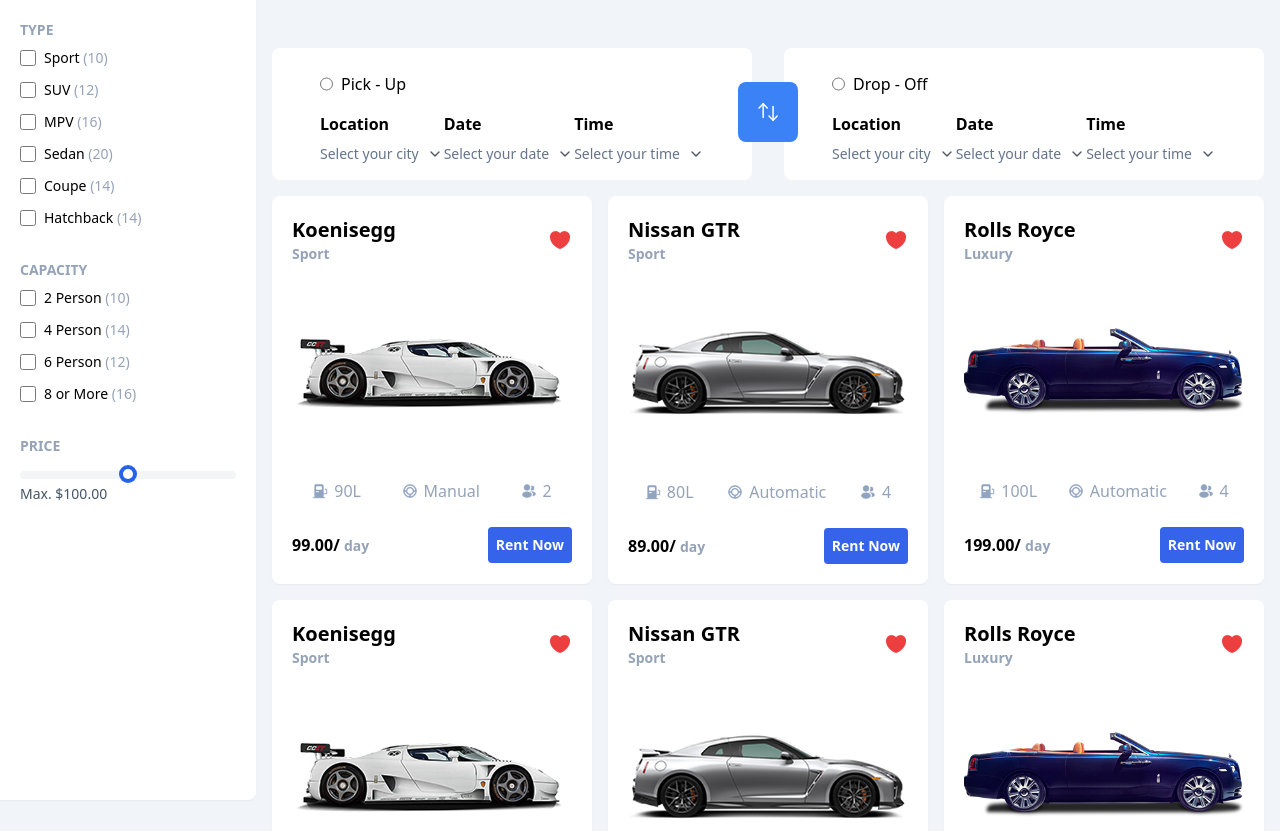
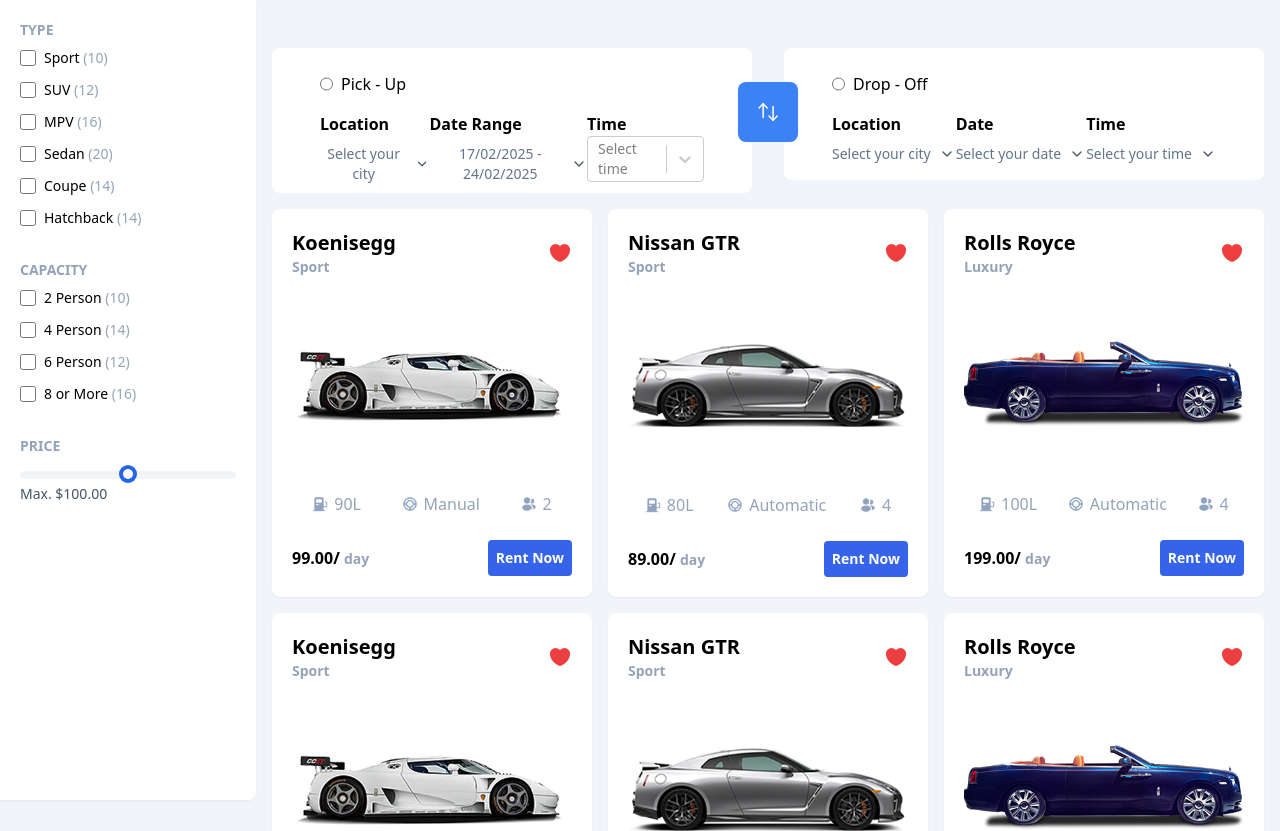
Before and after one commit to zendParadox/morent-fe, a React (Vite) app: page /category in a window 1280 px wide. Shown: the top 831 px of the page. Built offline with nearby package versions, Linux system fonts and the light colour scheme.

Commit message:
update: SortCard.jsx

```diff
--- a/package.json
+++ b/package.json
@@ -10,9 +10,12 @@
     "preview": "vite preview"
   },
   "dependencies": {
+    "date-fns": "^4.1.0",
     "react": "^19.0.0",
+    "react-date-range": "^2.0.1",
     "react-dom": "^19.0.0",
-    "react-router-dom": "^7.2.0"
+    "react-router-dom": "^7.2.0",
+    "react-select": "^5.10.0"
   },
   "devDependencies": {
     "@eslint/js": "^9.19.0",
--- /dev/null
+++ b/src/api/locations.js
@@ -0,0 +1,9 @@
+// src/data/locations.js
+export const cities = [
+  "Jakarta Pusat",
+  "Jakarta Utara",
+  "Jakarta Selatan",
+  "Jakarta Timur",
+  "Jakarta Barat",
+  "Kepulauan Seribu",
+];
--- /dev/null
+++ b/src/api/time.js
@@ -0,0 +1,12 @@
+export const generateTimeOptions = () => {
+  const options = [];
+  for (let hour = 0; hour < 24; hour++) {
+    for (let minute = 0; minute < 60; minute += 30) {
+      const formattedTime = `${hour.toString().padStart(2, "0")}:${minute
+        .toString()
+        .padStart(2, "0")}`;
+      options.push({ value: formattedTime, label: formattedTime });
+    }
+  }
+  return options;
+};
--- a/src/components/SortCard.jsx
+++ b/src/components/SortCard.jsx
@@ -1,9 +1,19 @@
 import { useState } from "react";
+import { DateRange } from "react-date-range";
+import Select from "react-select";
+import "react-date-range/dist/styles.css"; // Default style
+import "react-date-range/dist/theme/default.css"; // Theme style
+import { addDays, format } from "date-fns";
 import Swap from "../assets/icon/Swap.svg";
+import { cities } from "../api/locations";
+import { generateTimeOptions } from "../api/time";
 
 function SortCard() {
   const [openDropdownPickUp, setOpenDropdownPickUp] = useState(null);
   const [openDropdownDropdown, setOpenDropdownDropdown] = useState(null);
+  const [openDropdownDate, setOpenDropdownDate] = useState(false);
+  const [selectedCity, setSelectedCity] = useState("Select your city");
+  const [selectedTime, setSelectedTime] = useState(null);
 
   const handleDropdownTogglePickUp = (dropdownName) => {
     setOpenDropdownPickUp(
@@ -17,10 +27,24 @@
     );
   };
 
+  const handleSelectCity = (city) => {
+    setSelectedCity(city);
+    setOpenDropdownPickUp(null); // Tutup dropdown setelah memilih kota
+  };
+
+  // State untuk date range
+  const [dateRange, setDateRange] = useState([
+    {
+      startDate: new Date(),
+      endDate: addDays(new Date(), 7),
+      key: "selection",
+    },
+  ]);
+
   return (
     <div className="container mx-auto max-w-full">
       <div className="flex flex-col md:flex-row gap-4 md:gap-8 relative">
-        <div className="w-full md:w-[582px] h-auto md:h-[132px] bg-white mt-8 rounded-lg">
+        <div className="w-full md:w-[582px] h-auto md:h-[145px] bg-white mt-8 rounded-lg">
           <div className="my-6 mx-4 md:mx-12">
             <div className="flex">
               <input type="radio" name="Pick-Up" id="" />
@@ -36,7 +60,7 @@
                     className="mt-2 inline-flex w-full items-center gap-x-2 text-sm text-slate-500 hover:bg-gray-50 focus:outline-none"
                     aria-haspopup="true"
                     aria-expanded={openDropdownPickUp === "location"}>
-                    Select your city
+                    {selectedCity}
                     <svg
                       className={`size-4 text-gray-600 transition-transform ${
                         openDropdownPickUp === "location" ? "rotate-180" : ""
@@ -59,43 +83,36 @@
                       className="absolute z-10 mt-2 top-10 w-full md:w-56 bg-white shadow-md rounded-lg p-2"
                       role="menu"
                       aria-orientation="vertical">
-                      <a
-                        className="flex items-center gap-x-3.5 py-2 px-3 rounded-lg text-sm text-gray-800 hover:bg-gray-100"
-                        href="#">
-                        Newsletter
-                      </a>
-                      <a
-                        className="flex items-center gap-x-3.5 py-2 px-3 rounded-lg text-sm text-gray-800 hover:bg-gray-100"
-                        href="#">
-                        Purchases
-                      </a>
-                      <a
-                        className="flex items-center gap-x-3.5 py-2 px-3 rounded-lg text-sm text-gray-800 hover:bg-gray-100"
-                        href="#">
-                        Downloads
-                      </a>
-                      <a
-                        className="flex items-center gap-x-3.5 py-2 px-3 rounded-lg text-sm text-gray-800 hover:bg-gray-100"
-                        href="#">
-                        Team Account
-                      </a>
+                      {cities.map((city, index) => (
+                        <button
+                          key={index}
+                          onClick={() => handleSelectCity(city)}
+                          className="flex w-full items-center gap-x-3.5 py-2 px-3 rounded-lg text-sm text-gray-800 hover:bg-gray-100">
+                          {city}
+                        </button>
+                      ))}
                     </div>
                   )}
                 </div>
               </div>
-              <div className="w-full md:w-auto">
-                <div className="font-semibold">Date</div>
-                <div className="relative inline-flex w-full">
+              {/* Dropdown Date Range */}
+              <div className="">
+                <div className="font-semibold">Date Range</div>
+                <div className="relative">
                   <button
-                    type="button"
-                    onClick={() => handleDropdownTogglePickUp("date")}
-                    className="mt-2 inline-flex w-full items-center gap-x-2 text-sm text-slate-500 hover:bg-gray-50 focus:outline-none"
-                    aria-haspopup="true"
-                    aria-expanded={openDropdownPickUp === "date"}>
-                    Select your date
+                    onClick={() => setOpenDropdownDate(!openDropdownDate)}
+                    className="w-full flex justify-between items-center text-sm text-slate-500 py-2 ">
+                    {`${format(
+                      dateRange[0].startDate,
+                      "dd/MM/yyyy"
+                    )} - ${format(dateRange[0].endDate, "dd/MM/yyyy")}`}
+                    <span
+                      className={`transition-transform ${
+                        openDropdownDate ? "rotate-180" : ""
+                      }`}>
                       <svg
                         className={`size-4 text-gray-600 transition-transform ${
-                        openDropdownPickUp === "date" ? "rotate-180" : ""
+                          openDropdownPickUp === "location" ? "rotate-180" : ""
                         }`}
                         xmlns="http://www.w3.org/2000/svg"
                         width="24"
@@ -108,91 +125,34 @@
                         strokeLinejoin="round">
                         <path d="m6 9 6 6 6-6"></path>
                       </svg>
+                    </span>
                   </button>
 
-                  {openDropdownPickUp === "date" && (
-                    <div
-                      className="absolute z-10 mt-2 top-10 w-full md:w-56 bg-white shadow-md rounded-lg p-2"
-                      role="menu"
-                      aria-orientation="vertical">
-                      <a
-                        className="flex items-center gap-x-3.5 py-2 px-3 rounded-lg text-sm text-gray-800 hover:bg-gray-100"
-                        href="#">
-                        Newsletter
-                      </a>
-                      <a
-                        className="flex items-center gap-x-3.5 py-2 px-3 rounded-lg text-sm text-gray-800 hover:bg-gray-100"
-                        href="#">
-                        Purchases
-                      </a>
-                      <a
-                        className="flex items-center gap-x-3.5 py-2 px-3 rounded-lg text-sm text-gray-800 hover:bg-gray-100"
-                        href="#">
-                        Downloads
-                      </a>
-                      <a
-                        className="flex items-center gap-x-3.5 py-2 px-3 rounded-lg text-sm text-gray-800 hover:bg-gray-100"
-                        href="#">
-                        Team Account
-                      </a>
+                  {openDropdownDate && (
+                    <div className="absolute z-10 mt-2 bg-white shadow-md rounded-lg p-2">
+                      <DateRange
+                        ranges={dateRange}
+                        onChange={(ranges) => setDateRange([ranges.selection])}
+                        moveRangeOnFirstSelection={false}
+                        rangeColors={["#3b82f6"]} // Warna primary
+                      />
                     </div>
                   )}
                 </div>
               </div>
-              <div className="w-full md:w-auto">
+              {/* Dropdown Time */}
+              <div className="">
                 <div className="font-semibold">Time</div>
-                <div className="relative inline-flex w-full">
-                  <button
-                    type="button"
-                    onClick={() => handleDropdownTogglePickUp("time")}
-                    className="mt-2 inline-flex w-full items-center gap-x-2 text-sm text-slate-500 hover:bg-gray-50 focus:outline-none"
-                    aria-haspopup="true"
-                    aria-expanded={openDropdownPickUp === "time"}>
-                    Select your time
-                    <svg
-                      className={`size-4 text-gray-600 transition-transform ${
-                        openDropdownPickUp === "time" ? "rotate-180" : ""
-                      }`}
-                      xmlns="http://www.w3.org/2000/svg"
-                      width="24"
-                      height="24"
-                      viewBox="0 0 24 24"
-                      fill="none"
-                      stroke="currentColor"
-                      strokeWidth="2"
-                      strokeLinecap="round"
-                      strokeLinejoin="round">
-                      <path d="m6 9 6 6 6-6"></path>
-                    </svg>
-                  </button>
-
-                  {openDropdownPickUp === "time" && (
-                    <div
-                      className="absolute z-10 mt-2 top-10 w-full md:w-56 bg-white shadow-md rounded-lg p-2"
-                      role="menu"
-                      aria-orientation="vertical">
-                      <a
-                        className="flex items-center gap-x-3.5 py-2 px-3 rounded-lg text-sm text-gray-800 hover:bg-gray-100"
-                        href="#">
-                        Newsletter
-                      </a>
-                      <a
-                        className="flex items-center gap-x-3.5 py-2 px-3 rounded-lg text-sm text-gray-800 hover:bg-gray-100"
-                        href="#">
-                        Purchases
-                      </a>
-                      <a
-                        className="flex items-center gap-x-3.5 py-2 px-3 rounded-lg text-sm text-gray-800 hover:bg-gray-100"
-                        href="#">
-                        Downloads
-                      </a>
-                      <a
-                        className="flex items-center gap-x-3.5 py-2 px-3 rounded-lg text-sm text-gray-800 hover:bg-gray-100"
-                        href="#">
-                        Team Account
-                      </a>
-                    </div>
-                  )}
+                <div className="">
+                  {
+                    <Select
+                      options={generateTimeOptions()}
+                      value={selectedTime}
+                      onChange={setSelectedTime}
+                      placeholder="Select time"
+                      className="text-sm"
+                    />
+                  }
                 </div>
               </div>
             </div>
```
Also changed, not shown: 1 other file (tests, documents, lock files or other folders). Lines whose indentation alone changed are shown as unchanged.
